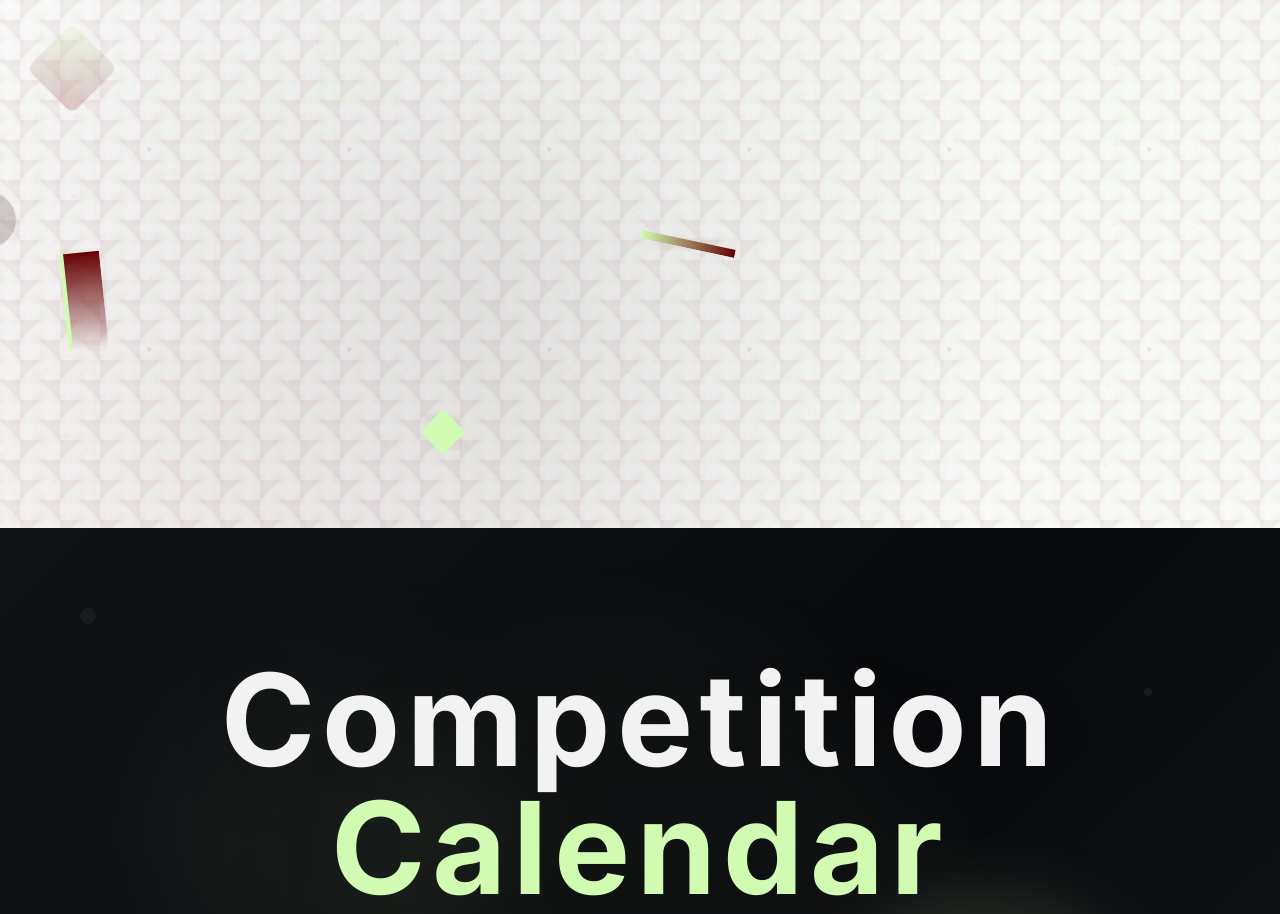
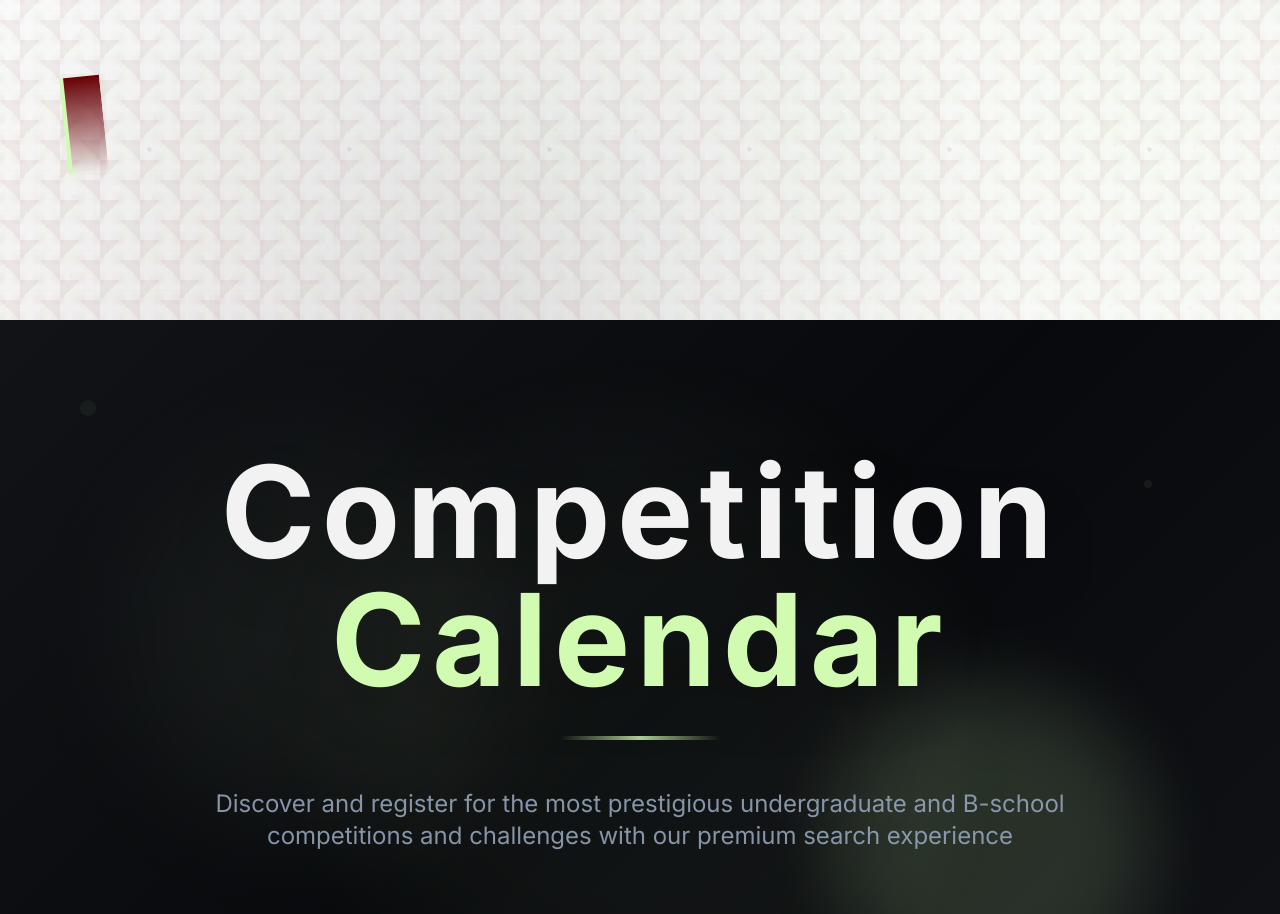
Before and after one commit to shagunsrcc/bold-calendar-canvas, a React (Vite) app: page / in a window 1280 px wide. Shown: the top 914 px of the page. Built offline with nearby package versions, Linux system fonts and the light colour scheme.

Commit message:
Remove top geometric shapes
Update description text and remove top geometric shapes from the background.

```diff
--- a/src/components/CompetitionCalendar.tsx
+++ b/src/components/CompetitionCalendar.tsx
@@ -450,7 +450,7 @@ const CompetitionCalendar: React.FC = () => {
           <div className="w-40 h-1 bg-gradient-to-r from-transparent via-premium-accent to-transparent mx-auto rounded-full mb-12 opacity-80"></div>
 
           <p className="font-inter text-xl md:text-2xl text-premium-muted max-w-4xl mx-auto leading-relaxed mb-16 opacity-90">
-            Discover and register for the most prestigious B-school competitions and challenges with our premium search experience
+            Discover and register for the most prestigious undergraduate and B-school competitions and challenges with our premium search experience
           </p>
 
           {/* Premium Search Section */}
--- a/src/pages/Index.tsx
+++ b/src/pages/Index.tsx
@@ -2,32 +2,17 @@ import CompetitionCalendar from '@/components/CompetitionCalendar';
 
 const GeometricShapes = () => (
   <>
-    {/* Floating 3D geometric shapes */}
-    <div className="fixed top-10 left-10 w-16 h-16 geometric-shape floating-3d opacity-20 z-0">
-      <div className="w-full h-full bg-gradient-to-br from-[hsl(94,89%,84%)] to-[hsl(358,100%,20%)] rounded-lg transform rotate-45"></div>
-    </div>
-    <div className="fixed top-32 right-20 w-12 h-12 geometric-shape floating-3d opacity-15 z-0" style={{animationDelay: '2s'}}>
-      <div className="w-full h-full bg-gradient-to-tl from-[hsl(358,100%,20%)] to-[hsl(222,15%,12%)] rounded-full"></div>
-    </div>
+    {/* Floating 3D geometric shapes - bottom and side sections only */}
     <div className="fixed bottom-20 left-1/4 w-20 h-20 geometric-shape floating-3d opacity-10 z-0" style={{animationDelay: '4s'}}>
       <div className="w-full h-full bg-gradient-to-r from-[hsl(94,89%,84%)] to-transparent border-2 border-[hsl(94,89%,84%)] rounded-xl transform rotate-12"></div>
-    </div>
-    <div className="fixed top-1/2 right-10 w-14 h-14 geometric-shape floating-3d opacity-20 z-0" style={{animationDelay: '1s'}}>
-      <div className="w-full h-full bg-gradient-to-bl from-[hsl(222,15%,12%)] to-[hsl(358,100%,20%)] rounded-full transform rotate-45"></div>
     </div>
     <div className="fixed bottom-32 right-1/3 w-18 h-18 geometric-shape floating-3d opacity-15 z-0" style={{animationDelay: '3s'}}>
       <div className="w-full h-full bg-gradient-to-tr from-[hsl(94,89%,84%)] to-[hsl(222,15%,12%)] rounded-lg transform -rotate-12"></div>
     </div>
 
-    {/* Additional geometric patterns */}
-    <div className="fixed top-1/4 left-1/2 w-24 h-2 geometric-shape floating-3d opacity-8 z-0" style={{animationDelay: '5s'}}>
-      <div className="w-full h-full bg-gradient-to-r from-[hsl(94,89%,84%)] to-[hsl(358,100%,20%)] transform rotate-12"></div>
-    </div>
+    {/* Additional geometric patterns - side and bottom only */}
     <div className="fixed top-3/4 left-16 w-10 h-24 geometric-shape floating-3d opacity-12 z-0" style={{animationDelay: '6s'}}>
       <div className="w-full h-full bg-gradient-to-b from-[hsl(358,100%,20%)] to-transparent border-l-4 border-[hsl(94,89%,84%)] transform -rotate-6"></div>
-    </div>
-    <div className="fixed top-16 left-1/3 w-8 h-8 geometric-shape floating-3d opacity-18 z-0" style={{animationDelay: '7s'}}>
-      <div className="w-full h-full bg-[hsl(94,89%,84%)] transform rotate-45 rounded-sm"></div>
     </div>
     <div className="fixed bottom-16 right-16 w-6 h-32 geometric-shape floating-3d opacity-10 z-0" style={{animationDelay: '8s'}}>
       <div className="w-full h-full bg-gradient-to-t from-[hsl(222,15%,12%)] to-[hsl(358,100%,20%)] rounded-full transform rotate-12"></div>
```
